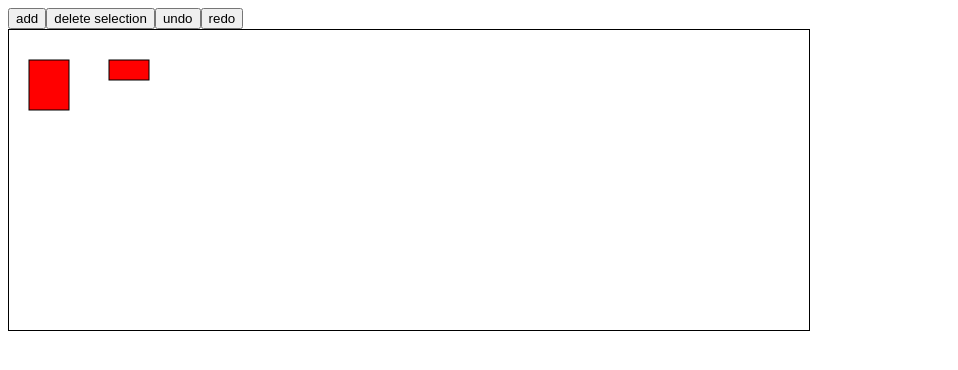
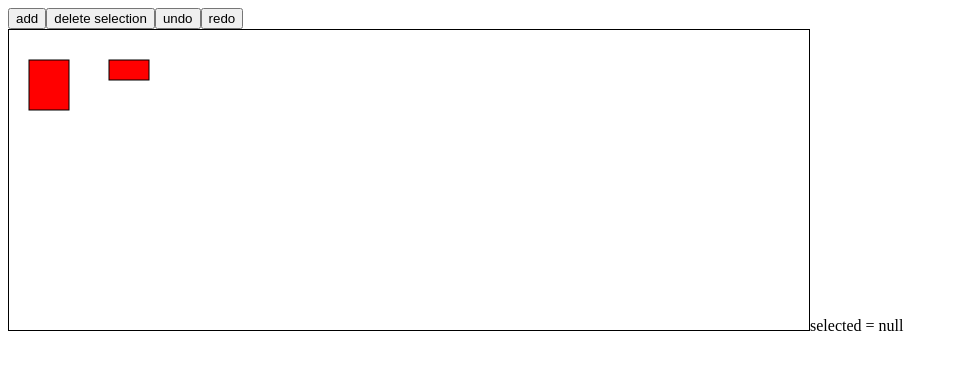
Before and after one commit to MULXCODE/shared-svgeditor, a React app: page / in a window 1280 px wide. Shown: the top 370 px of the page, without its empty margins (0-958 px from the left). Built offline with nearby package versions, Linux system fonts and the light colour scheme; the HTML template or start-up script is replaced by a standard one.

Commit message:
render the selection properly implement delete selection

```diff
--- a/src/app.jsx
+++ b/src/app.jsx
@@ -22,7 +22,7 @@ import MainCSS from "./main.css"
 
 var arr = {
     selected:null,
-    rects:[{ x:20, y:30, w:40, h:50}, { x:100, y:30, w:40, h:20} ]};
+    rects:[{ x:20, y:30, w:40, h:50, id:'00'}, { x:100, y:30, w:40, h:20, id:'01'} ]};
 
 var DocumentModel = {
     listeners:[],
@@ -54,8 +54,10 @@ var DocumentModel = {
         })
     },
     addNewRect: function() {
-        var rect = Immutable.fromJS({x:50,y:50, w:50, h:50});
-        this.setModel(this.get('rects').push(rect));
+        var rect = Immutable.fromJS({x:50,y:50, w:50, h:50, id:""+Math.floor(Math.random()*100)});
+        this.setModel(this.model.updateIn(['rects'], function(rects) {
+            return rects.push(rect)
+        }));
     },
     undo: function() {
         if(this.historyIndex <= 0) return;
@@ -70,7 +72,25 @@ var DocumentModel = {
         this.fireUpdate();
     },
     setSelected: function(val) {
-        this.model.set('selected',val)
+        this.setModel(this.model.set('selected',val))
+    },
+    getSelected: function() {
+        return this.model.get('selected')
+    },
+    isSelected: function(rect) {
+        if(rect == null) return false;
+        if(this.getSelected() == null) return false;
+        if(this.getSelected().get('id') == rect.get('id')) return true;
+        return false;
+    },
+    deleteSelection: function() {
+        var sel = this.model.get('selected');
+        if(!sel) return;
+        this.setModel(this.model.updateIn(['rects'], function(rects) {
+            var n = rects.indexOf(sel);
+            return rects.splice(n,1);
+        }));
+        this.setModel(this.model.set('selected',null));
     }
 };
 
@@ -83,12 +103,13 @@ class Rect extends React.Component {
         }
     }
     render() {
+        var selected = DocumentModel.isSelected(this.props.model);
         var rect = <rect width={this.props.model.get('w')}
                      height={this.props.model.get('h')}
                      x={this.props.model.get('x')}
                      y={this.props.model.get('y')}
                      fill="cyan" stroke="black"
-                     className={this.state.pressed?"selected":""}
+                     className={selected?"selected":"unselected"}
                      onMouseDown={this.mouseDown.bind(this)}
                      onMouseMove={this.mouseMove.bind(this)}
                      onMouseUp={this.mouseUp.bind(this)}
@@ -135,7 +156,7 @@ class Toolbar extends React.Component {
     render() {
         return <div className="toolbar">
             <button onClick={DocumentModel.addNewRect.bind(DocumentModel)}>add</button>
-            <button>delete selection</button>
+            <button onClick={DocumentModel.deleteSelection.bind(DocumentModel)}>delete selection</button>
             <button onClick={DocumentModel.undo.bind(DocumentModel)}>undo</button>
             <button onClick={DocumentModel.redo.bind(DocumentModel)}>redo</button>
         </div>
@@ -157,9 +178,11 @@ class App extends React.Component {
     }
 
     render() {
+        var selected = this.state.model.get("selected");
         return <div className="main">
             <Toolbar/>
             <DrawingCanvas rects={this.state.model.get('rects')}/>
+            <label>selected = {selected==null?"null":selected.get('id')}</label>
         </div>
     }
 }
```
